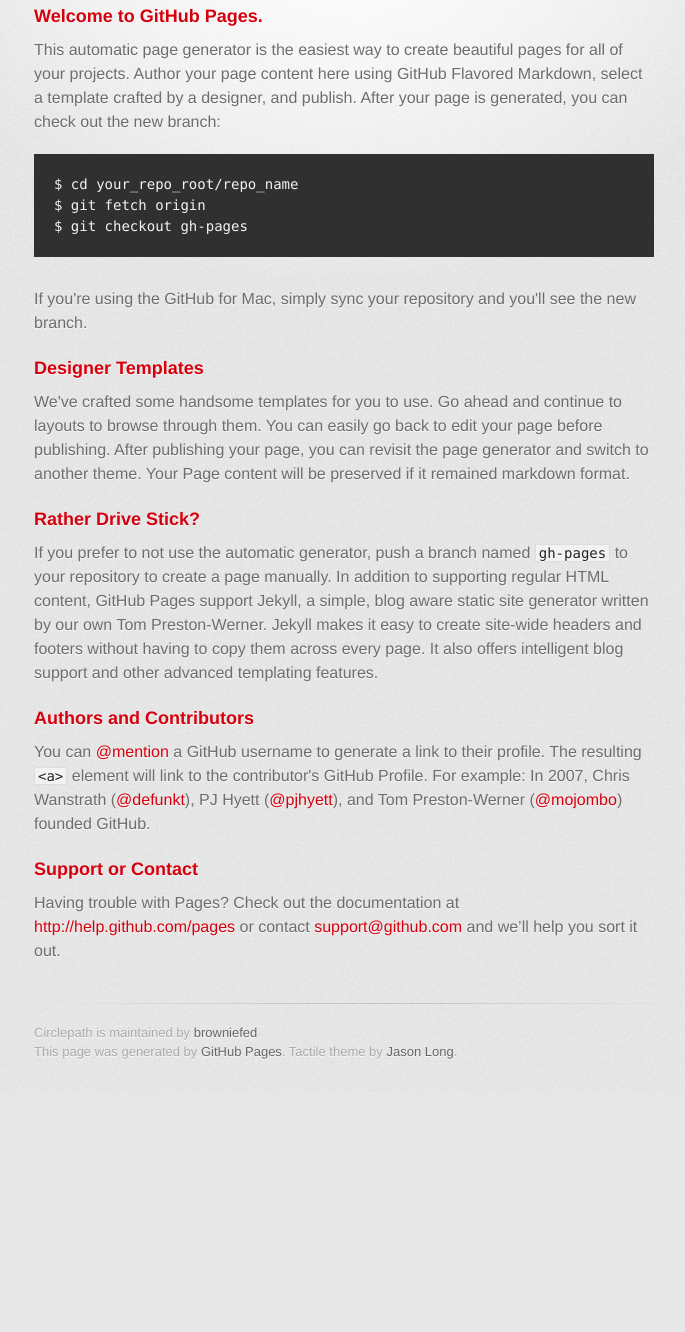
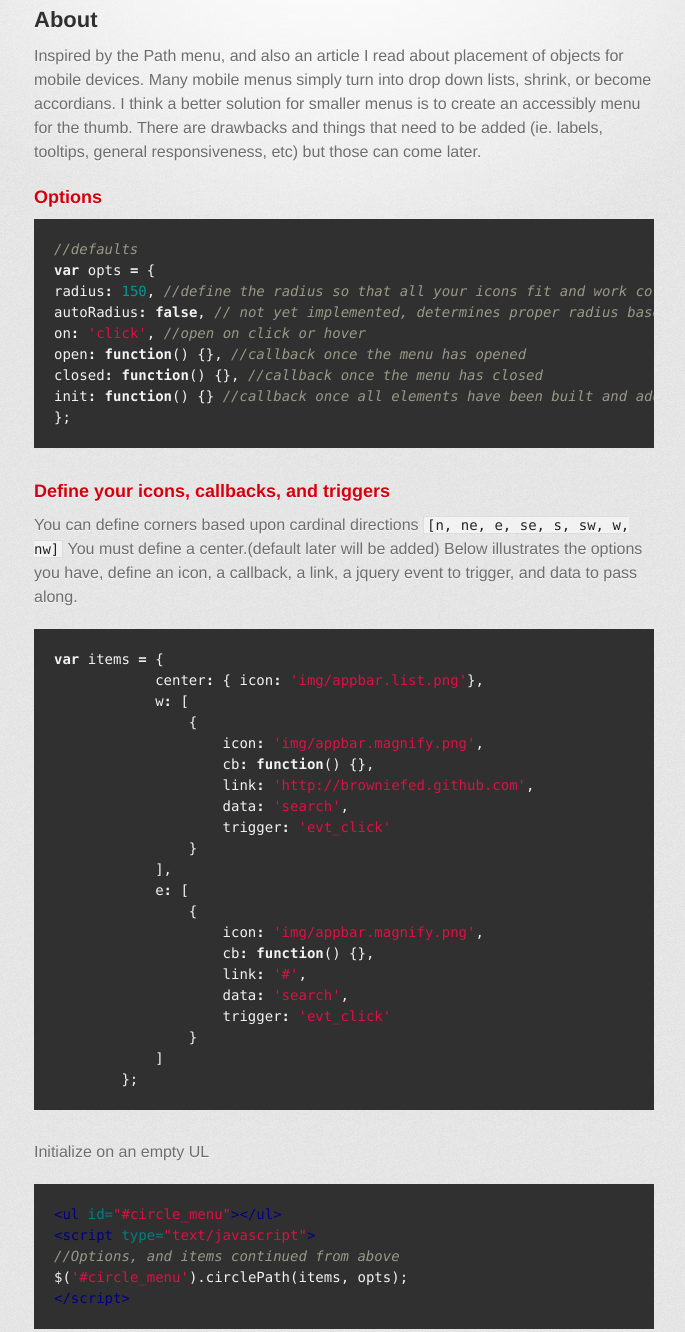
Before and after one commit to browniefed/circlePath, a plain HTML site: page index.html in a window 1280 px wide. Shown: the part 299-1631 px from the top of the page, without its empty margins (296-981 px from the left). Before the commit the page ends 1391 px from the top, so only its background shows below. Drawn offline with Linux system fonts and the light colour scheme; a web font is replaced by a local one.

```diff
--- a/index.html
+++ b/index.html
@@ -31,32 +31,64 @@
         <hr>
 
         <section id="main_content">
-          <h3>Welcome to GitHub Pages.</h3>
+          <h2>About</h2>
 
-<p>This automatic page generator is the easiest way to create beautiful pages for all of your projects. Author your page content here using GitHub Flavored Markdown, select a template crafted by a designer, and publish. After your page is generated, you can check out the new branch:</p>
+<p>Inspired by the Path menu, and also an article I read about placement of objects for mobile devices.
+Many mobile menus simply turn into drop down lists, shrink, or become accordians.
+I think a better solution for smaller menus is to create an accessibly menu for the thumb.
+There are drawbacks and things that need to be added (ie. labels, tooltips, general responsiveness, etc) but those can come later.</p>
 
-<pre><code>$ cd your_repo_root/repo_name
-$ git fetch origin
-$ git checkout gh-pages
-</code></pre>
+<h3>Options</h3>
 
-<p>If you're using the GitHub for Mac, simply sync your repository and you'll see the new branch.</p>
+<div class="highlight"><pre><span class="c1">//defaults</span>
+<span class="kd">var</span> <span class="nx">opts</span> <span class="o">=</span> <span class="p">{</span>
+<span class="nx">radius</span><span class="o">:</span> <span class="mi">150</span><span class="p">,</span> <span class="c1">//define the radius so that all your icons fit and work correctly</span>
+<span class="nx">autoRadius</span><span class="o">:</span> <span class="kc">false</span><span class="p">,</span> <span class="c1">// not yet implemented, determines proper radius based on icon widths/overlaps etc</span>
+<span class="nx">on</span><span class="o">:</span> <span class="s1">'click'</span><span class="p">,</span> <span class="c1">//open on click or hover</span>
+<span class="nx">open</span><span class="o">:</span> <span class="kd">function</span><span class="p">()</span> <span class="p">{},</span> <span class="c1">//callback once the menu has opened</span>
+<span class="nx">closed</span><span class="o">:</span> <span class="kd">function</span><span class="p">()</span> <span class="p">{},</span> <span class="c1">//callback once the menu has closed</span>
+<span class="nx">init</span><span class="o">:</span> <span class="kd">function</span><span class="p">()</span> <span class="p">{}</span> <span class="c1">//callback once all elements have been built and added</span>
+<span class="p">};</span>
+</pre></div>
 
-<h3>Designer Templates</h3>
+<h3>Define your icons, callbacks, and triggers</h3>
 
-<p>We've crafted some handsome templates for you to use. Go ahead and continue to layouts to browse through them. You can easily go back to edit your page before publishing. After publishing your page, you can revisit the page generator and switch to another theme. Your Page content will be preserved if it remained markdown format.</p>
+<p>You can define corners based upon cardinal directions
+<code>[n, ne, e, se, s, sw, w, nw]</code>
+You must define a center.(default later will be added)
+Below illustrates the options you have, define an icon, a callback, a link, a jquery event to trigger, and data to pass along.</p>
 
-<h3>Rather Drive Stick?</h3>
+<div class="highlight"><pre><span class="kd">var</span> <span class="nx">items</span> <span class="o">=</span> <span class="p">{</span>
+            <span class="nx">center</span><span class="o">:</span> <span class="p">{</span> <span class="nx">icon</span><span class="o">:</span> <span class="s1">'img/appbar.list.png'</span><span class="p">},</span>
+            <span class="nx">w</span><span class="o">:</span> <span class="p">[</span>
+                <span class="p">{</span>
+                    <span class="nx">icon</span><span class="o">:</span> <span class="s1">'img/appbar.magnify.png'</span><span class="p">,</span>
+                    <span class="nx">cb</span><span class="o">:</span> <span class="kd">function</span><span class="p">()</span> <span class="p">{},</span>
+                    <span class="nx">link</span><span class="o">:</span> <span class="s1">'http://browniefed.github.com'</span><span class="p">,</span>
+                    <span class="nx">data</span><span class="o">:</span> <span class="s1">'search'</span><span class="p">,</span>
+                    <span class="nx">trigger</span><span class="o">:</span> <span class="s1">'evt_click'</span>
+                <span class="p">}</span>
+            <span class="p">],</span>
+            <span class="nx">e</span><span class="o">:</span> <span class="p">[</span>
+                <span class="p">{</span>
+                    <span class="nx">icon</span><span class="o">:</span> <span class="s1">'img/appbar.magnify.png'</span><span class="p">,</span>
+                    <span class="nx">cb</span><span class="o">:</span> <span class="kd">function</span><span class="p">()</span> <span class="p">{},</span>
+                    <span class="nx">link</span><span class="o">:</span> <span class="s1">'#'</span><span class="p">,</span>
+                    <span class="nx">data</span><span class="o">:</span> <span class="s1">'search'</span><span class="p">,</span>
+                    <span class="nx">trigger</span><span class="o">:</span> <span class="s1">'evt_click'</span>
+                <span class="p">}</span>
+            <span class="p">]</span>
+        <span class="p">};</span>
+</pre></div>
 
-<p>If you prefer to not use the automatic generator, push a branch named <code>gh-pages</code> to your repository to create a page manually. In addition to supporting regular HTML content, GitHub Pages support Jekyll, a simple, blog aware static site generator written by our own Tom Preston-Werner. Jekyll makes it easy to create site-wide headers and footers without having to copy them across every page. It also offers intelligent blog support and other advanced templating features.</p>
+<p>Initialize on an empty UL</p>
 
-<h3>Authors and Contributors</h3>
-
-<p>You can <a href="https://github.com/blog/821" class="user-mention">@mention</a> a GitHub username to generate a link to their profile. The resulting <code>&lt;a&gt;</code> element will link to the contributor's GitHub Profile. For example: In 2007, Chris Wanstrath (<a href="https://github.com/defunkt" class="user-mention">@defunkt</a>), PJ Hyett (<a href="https://github.com/pjhyett" class="user-mention">@pjhyett</a>), and Tom Preston-Werner (<a href="https://github.com/mojombo" class="user-mention">@mojombo</a>) founded GitHub.</p>
-
-<h3>Support or Contact</h3>
-
-<p>Having trouble with Pages? Check out the documentation at <a href="http://help.github.com/pages">http://help.github.com/pages</a> or contact <a href="mailto:support@github.com">support@github.com</a> and we’ll help you sort it out.</p>
+<div class="highlight"><pre><span class="nt">&lt;ul</span> <span class="na">id=</span><span class="s">"#circle_menu"</span><span class="nt">&gt;&lt;/ul&gt;</span>
+<span class="nt">&lt;script </span><span class="na">type=</span><span class="s">"text/javascript"</span><span class="nt">&gt;</span>
+<span class="c1">//Options, and items continued from above</span>
+<span class="nx">$</span><span class="p">(</span><span class="s1">'#circle_menu'</span><span class="p">).</span><span class="nx">circlePath</span><span class="p">(</span><span class="nx">items</span><span class="p">,</span> <span class="nx">opts</span><span class="p">);</span>
+<span class="nt">&lt;/script&gt;</span>
+</pre></div>
         </section>
 
         <footer>
```
Also changed, not shown: params.json (+1 -1 lines).
